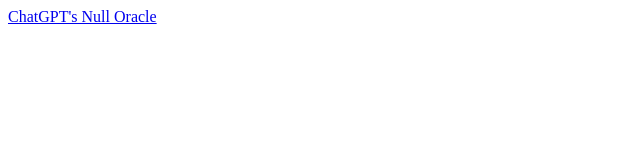
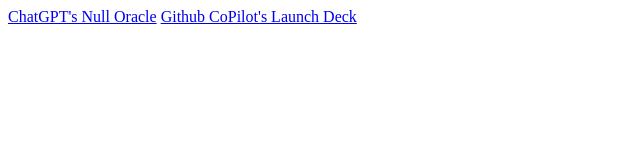
Before and after one commit to supercornball/super, a plain HTML site: page index.html in a window 1280 px wide. Shown: the whole page, without its empty margins (0-640 px from the left). Drawn offline with Linux system fonts and the light colour scheme.

Commit message:
Add link to GitHub Copilot's Launch Deck
CP made it, the commit.

```diff
--- a/index.html
+++ b/index.html
@@ -3,4 +3,5 @@
 </head>
 <body>
 	<a href='https://supercornball.github.io/super/ballerstuff/AI/ChatGPT/nulloracle'>ChatGPT's Null Oracle</a>
+	<a href='https://supercornball.github.io/super/ballerstuff/AI/Github%20CoPilot/LaunchDeck'>Github CoPilot's Launch Deck</a>
 </body>
```
